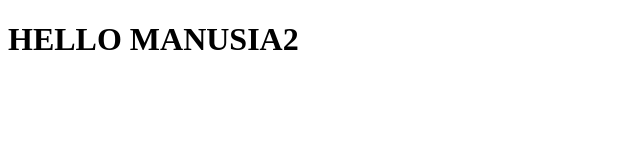
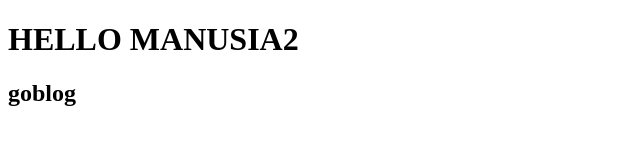
Before and after one commit to sartivian/RevoU, a plain HTML site: page index.html in a window 1280 px wide. Shown: the whole page, without its empty margins (0-640 px from the left). Drawn offline with Linux system fonts and the light colour scheme.

Commit message:
second commit

```diff
--- a/index.html
+++ b/index.html
@@ -7,5 +7,6 @@
 </head>
 <body>
     <h1>HELLO MANUSIA2</h1>
+    <h2>goblog</h2>
 </body>
 </html>
```
